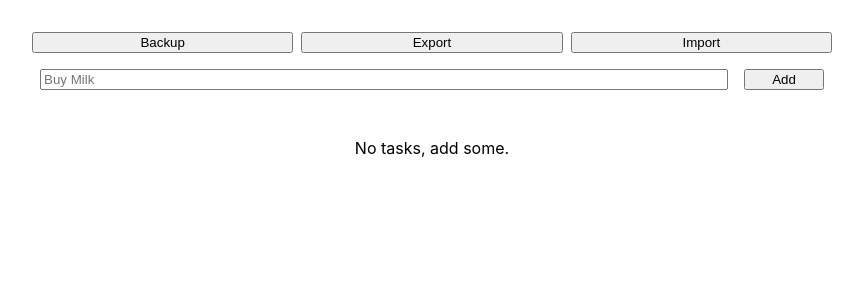
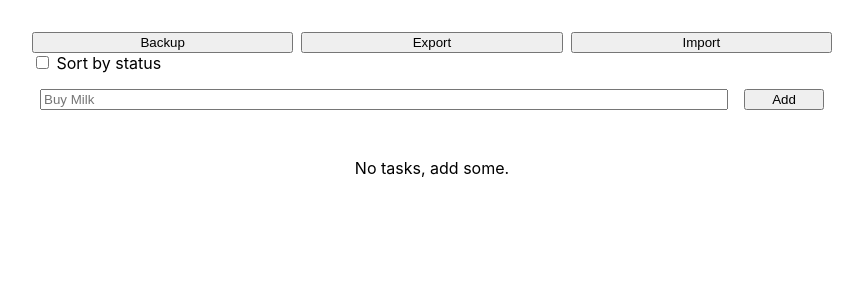
Before and after one commit to sygint/todos, a React (Create React App) app: page / in a window 1280 px wide. Shown: the top 300 px of the page, without its empty margins (208-1071 px from the left). Built offline with nearby package versions, Linux system fonts and the light colour scheme.

Commit message:
Add sorting of status

```diff
--- a/src/components/App.tsx
+++ b/src/components/App.tsx
@@ -6,6 +6,7 @@ import { decrypt, encrypt } from "../lib/crypto";
 import { downloadBlobAsFile } from "../lib/utils";
 import { Container, NoTasks } from "./styles";
 import { Button } from "./shared/styles";
+import Checkbox from "./shared/Checkbox";
 import AddTask from "./AddTask";
 import TaskList from "./TaskList/TaskList";
 
@@ -21,11 +22,17 @@ export type Task = {
   isCompleted: boolean;
 };
 
+enum SortBy {
+  None,
+  Status,
+}
+
 const password = "password";
 
 export default function App() {
   const [tasks, setTasks] = useState<Task[]>([]);
   const [isLoaded, setIsLoaded] = useState(false);
+  const [sortBy, setSortBy] = useState<SortBy>(SortBy.None);
 
   // const importTaskRef = useRef(null);
 
@@ -108,6 +115,14 @@ export default function App() {
     saveTasks(newTasks);
   };
 
+  const handleChangeSortByStatus = (isChecked: boolean) => {
+    if (isChecked) {
+      setSortBy(SortBy.Status);
+    } else {
+      setSortBy(SortBy.None);
+    }
+  };
+
   useEffect(() => {
     async function init() {
       try {
@@ -150,9 +165,39 @@ export default function App() {
           style={{ display: "none" }}
         />
       </div>
+      <div
+        style={{
+          display: "grid",
+          gridTemplateColumns: "repeat(3, 1fr)",
+          gap: "0.5rem",
+        }}
+      >
+        <Checkbox
+          id="sort-by-status"
+          label="Sort by status"
+          isChecked={sortBy === SortBy.Status}
+          onChange={handleChangeSortByStatus}
+        />
+      </div>
       <AddTask onAdd={handleAdd} />
       {tasks.length ? (
-        <TaskList tasks={tasks} onEdit={handleEdit} onDelete={handleDelete} />
+        <>
+          <TaskList
+            tasks={sortBy ? tasks.filter((t) => !t.isCompleted) : tasks}
+            onEdit={handleEdit}
+            onDelete={handleDelete}
+          />
+          {sortBy && (
+            <>
+              <h2>Completed</h2>
+              <TaskList
+                tasks={sortBy ? tasks.filter((t) => t.isCompleted) : tasks}
+                onEdit={handleEdit}
+                onDelete={handleDelete}
+              />
+            </>
+          )}
+        </>
       ) : (
         noTasks
       )}
--- a/src/components/TaskList/TaskList.tsx
+++ b/src/components/TaskList/TaskList.tsx
@@ -2,7 +2,7 @@ import { useState } from "react";
 
 import EditTask from "../EditTask";
 import Task, { Props as TaskProps, TaskObject } from "./Task";
-import { TaskListContainer, TaskListItem } from "./styles";
+import { TaskListContainer } from "./styles";
 // import { ReactComponent as ToDoSVGContainer } from "../../assets/todo-container.svg";
 
 type OnEditOptions = {
@@ -70,11 +70,7 @@ export default function TaskList({ tasks, onEdit, onDelete }: Props) {
             />
           );
 
-          return (
-            <TaskListItem key={id}>
-              {idToEdit === id ? renderEditTask() : renderTask()}
-            </TaskListItem>
-          );
+          return idToEdit === id ? renderEditTask() : renderTask();
         })}
       </TaskListContainer>
     </>
--- a/src/components/TaskList/styles.ts
+++ b/src/components/TaskList/styles.ts
@@ -8,7 +8,12 @@ export const TaskListContainer = styled.ul`
   list-style: none;
 `;
 
-export const TaskListItem = styled.li`
+export const TaskContainer = styled.li`
+  position: relative;
+  display: grid;
+  grid-template-columns: min-content auto min-content min-content;
+  gap: 0.5rem;
+  align-items: center;
   border-bottom: 1px solid #ccc;
 
   &:last-child {
@@ -21,14 +26,6 @@ export const TaskListItem = styled.li`
       visibility: visible;
     }
   }
-`;
-
-export const TaskContainer = styled.div`
-  position: relative;
-  display: grid;
-  grid-template-columns: min-content auto min-content min-content;
-  gap: 0.5rem;
-  align-items: center;
 `;
 
 export const Checkbox = styled.input`
--- /dev/null
+++ b/src/components/shared/Checkbox.tsx
@@ -0,0 +1,36 @@
+import { ChangeEvent } from "react";
+
+import { /* TaskText, */ Label, Checkbox as SCheckbox } from "./styles";
+
+type Props = {
+  id: string;
+  label: string;
+  isChecked: boolean;
+  onChange: (isChecked: boolean) => void;
+};
+
+export default function Checkbox({
+  id,
+  label,
+  isChecked = false,
+  onChange,
+}: Props) {
+  return (
+    <span>
+      <SCheckbox
+        type="checkbox"
+        id={id}
+        onChange={(event: ChangeEvent<HTMLInputElement>) =>
+          onChange(event.target.checked)
+        }
+        defaultChecked={isChecked}
+      />{" "}
+      <Label htmlFor={id} /* data-content={label} */>
+        {/* <ToDoCheckboxSVG /> */}
+        {/* <TaskText> */}
+        {label}
+        {/* </TaskText> */}
+      </Label>
+    </span>
+  );
+}
--- a/src/components/shared/styles.ts
+++ b/src/components/shared/styles.ts
@@ -9,6 +9,8 @@ export const Form = styled.form`
     hasCancel ? "auto 5rem 5rem" : "auto 5rem"};
 `;
 
+export const Checkbox = styled.input``;
+export const Label = styled.label``;
 export const Button = styled.button``;
 export const IconButton = styled.button`
   border: 0;
```
